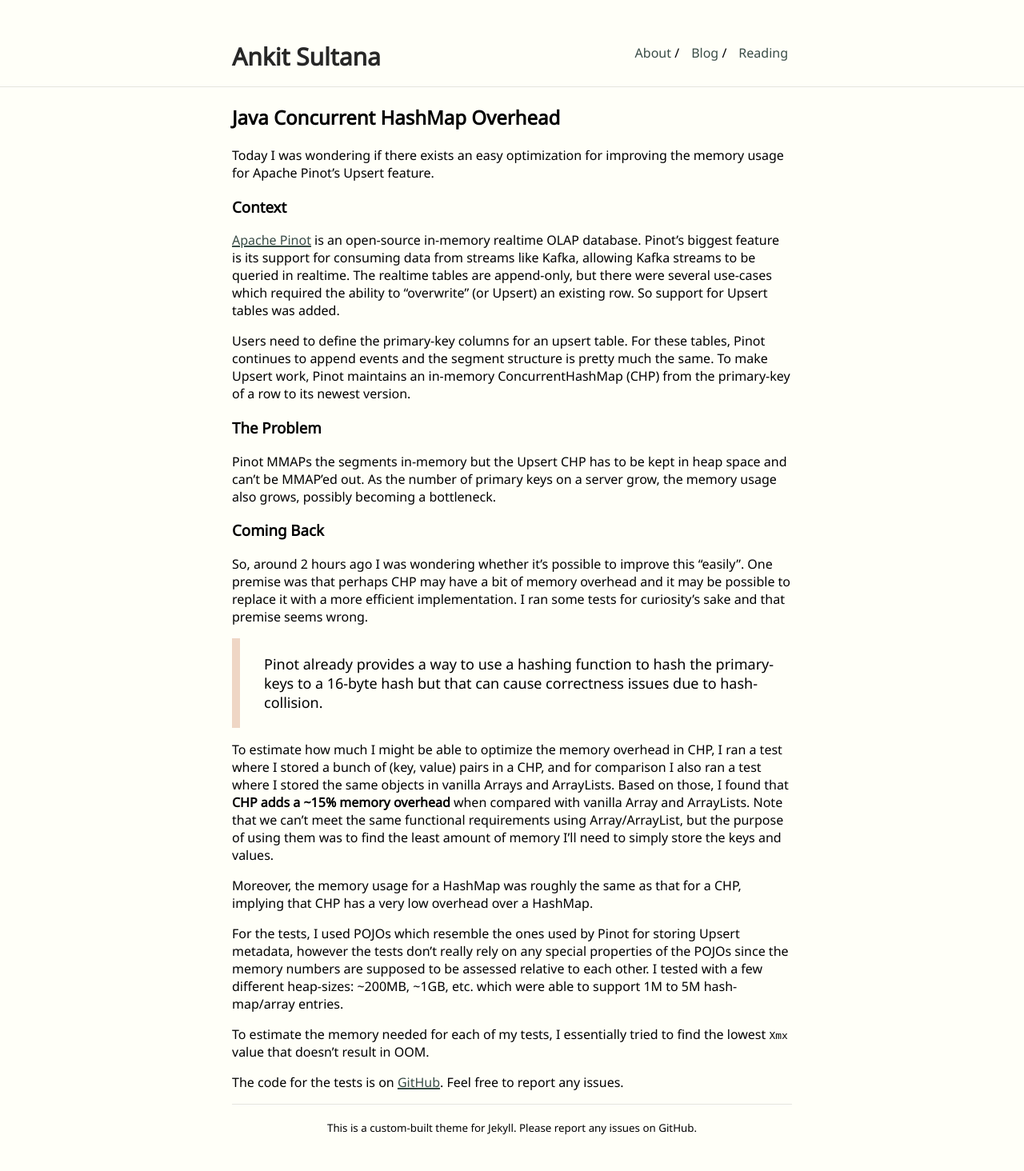
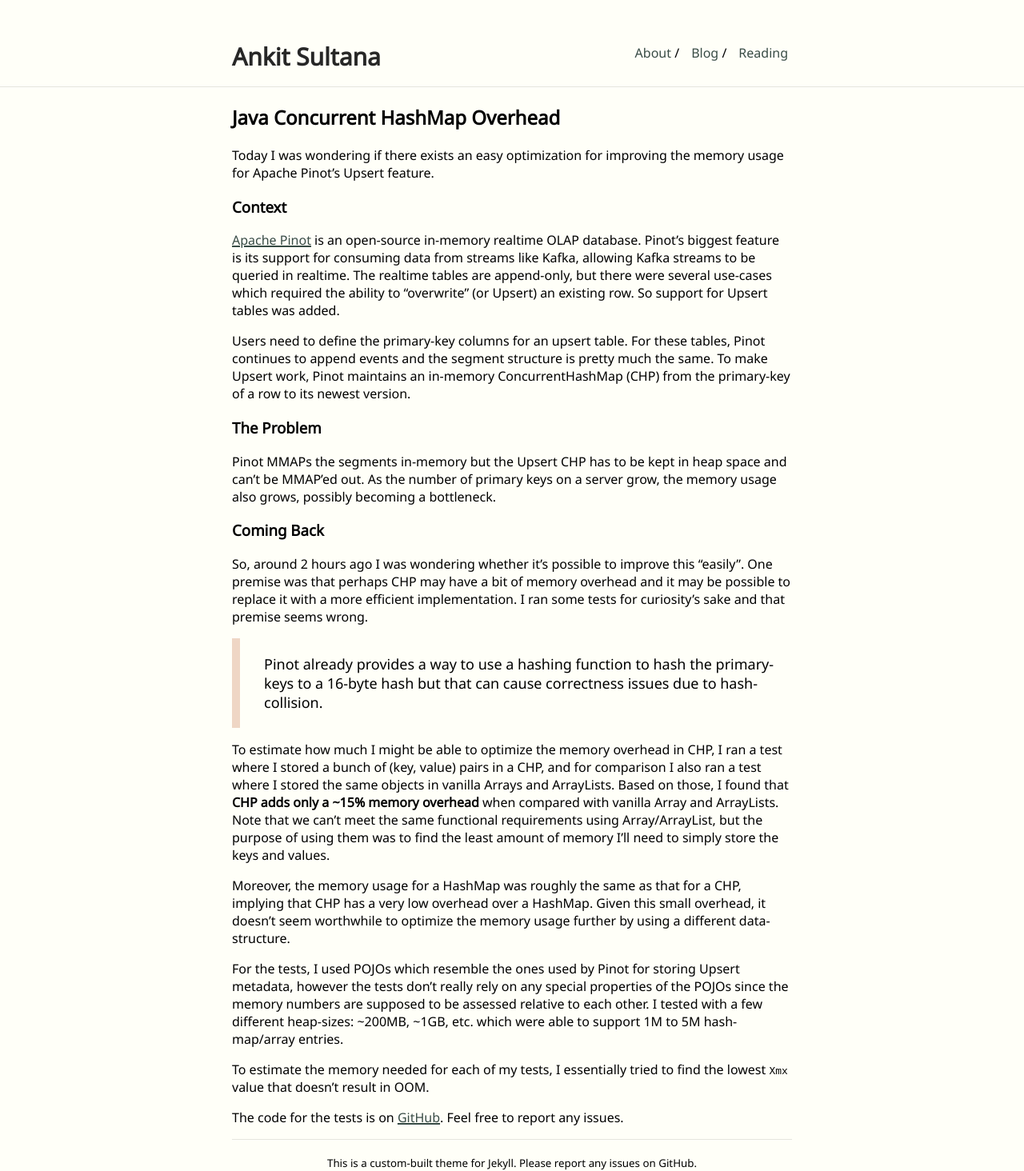
Before and after one commit to ankitsultana/ankitsultana.github.io, a Jekyll site: the page built from _posts/2022-11-20-chp-overhead.markdown, in a window 1280 px wide. Shown: the whole page at 80% size. Built offline with Jekyll 4.4.1, drawn with Linux system fonts in a browser that asks for light colours; before the commit the page ends 1420 px from its top, so only the background shows below that.

Commit message:
Update 2022-11-20-chp-overhead.markdown

```diff
--- a/_posts/2022-11-20-chp-overhead.markdown
+++ b/_posts/2022-11-20-chp-overhead.markdown
@@ -39,12 +39,13 @@
 
 To estimate how much I might be able to optimize the memory overhead in CHP, I ran a test where I stored a bunch of (key, value)
 pairs in a CHP, and for comparison I also ran a test where I stored the same objects in vanilla Arrays and ArrayLists.
-Based on those, I found that **CHP adds a ~15% memory overhead** when compared with vanilla Array and ArrayLists.
+Based on those, I found that **CHP adds only a ~15% memory overhead** when compared with vanilla Array and ArrayLists.
 Note that we can't meet the same functional requirements using Array/ArrayList, but the purpose of using them was
 to find the least amount of memory I'll need to simply store the keys and values.
 
 Moreover, the memory usage for a HashMap was roughly the same as that for a CHP, implying that CHP has a very low overhead
-over a HashMap.
+over a HashMap. Given this small overhead, it doesn't seem worthwhile to optimize the memory usage further by
+using a different data-structure.
 
 For the tests, I used POJOs which resemble the ones used by Pinot for storing Upsert metadata, however the tests don't really
 rely on any special properties of the POJOs since the memory numbers are supposed to be assessed relative to each other.
```
